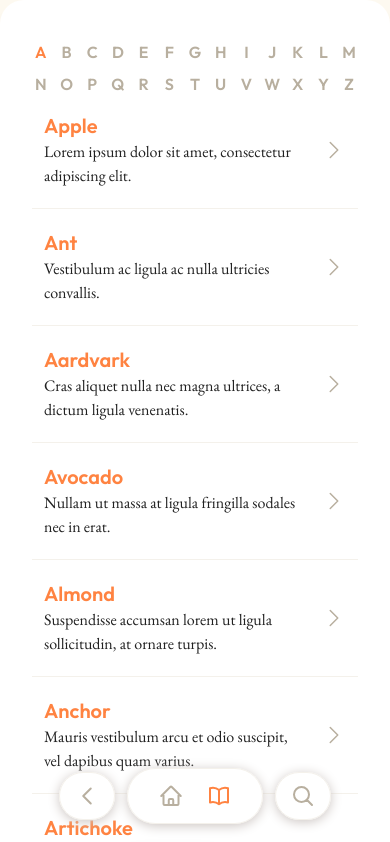
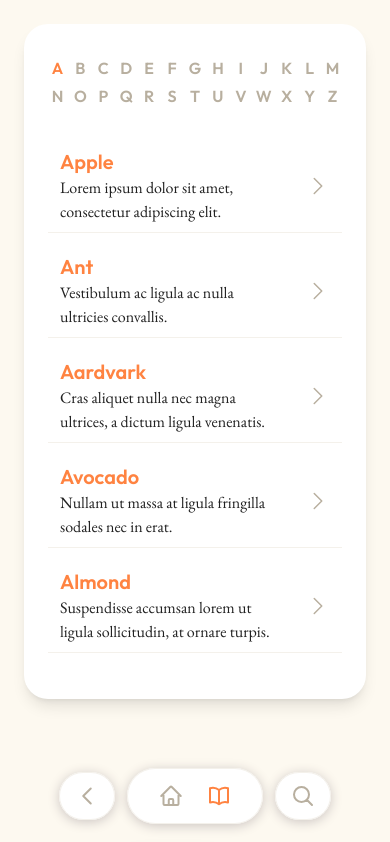
Before and after one commit to inkkadiis/wordtale, a React (Vite) app: page /library in a window 390 px wide. Shown: the top 842 px of the page. Built offline with nearby package versions, Linux system fonts and the light colour scheme.

Commit message:
update: adjusted size and responsive

```diff
--- a/src/components/WordNovel.jsx
+++ b/src/components/WordNovel.jsx
@@ -1,10 +1,10 @@
 export default function WordNovel() {
   return (
     <div className="relative w-full h-full bg-white rounded-tr-3xl rounded-br-3xl pt-2 pr-2 pb-2 shadow-lg clip-container">
-      <div className="w-full h-full flex flex-col justify-center content-center bg-white border-borderColor border-r-4 border-t-4 border-b-4 rounded-tr-3xl rounded-br-3xl p-7">
+      <div className="w-full h-full flex flex-col justify-center  bg-white border-borderColor border-r-4 border-t-4 border-b-4 rounded-tr-3xl rounded-br-3xl p-7">
         <div className="h-[80%] flex flex-col  ">
-          <div className="h-full flex-1 overflow-y-auto min-h-0 scroll-fade pt-3">
-            <div className="flex flex-col gap-5">
+          <div className="h-full flex-1  overflow-y-auto min-h-0 scroll-fade pt-3">
+            <div className="flex flex-col gap-5 justify-center">
               <div className="bg-black rounded-full flex justify-center items-center w-6 h-6">
                 <span className="font-outfit text-white text-xs font-normal">
                   1
--- a/src/pages/Library.jsx
+++ b/src/pages/Library.jsx
@@ -5,13 +5,77 @@ import LibraryCard from "../components/LibraryCard";
 import mockLibraryData from "../mockLibraryData.json"; // Mock 데이터 불러오기
 import { Bookmark } from "../components/Icon";
 
+
+
+{/** */}
 export default function Library() {
   const [selectedLetter, setSelectedLetter] = useState("A"); // 기본값 A
   const libraryItems = mockLibraryData[selectedLetter] || []; // 선택된 철자에 해당하는 데이터
 
   return (
+    <div className="h-80p max-w-md grow rounded-3xl bg-white p-6 md:p-8 shadow-lg flex flex-col gap-6 m-6">
+      {/* 철자 선택 버튼 */}
+
+      <div className="grid grid-cols-13  md:grid-cols-13 gap-1 sm:gap-2 py-2 flex-none">
+        {Array.from({ length: 26 }, (_, i) => String.fromCharCode(65 + i)).map(
+          (letter) => (
+            <Letter
+              key={letter}
+              onClick={() => setSelectedLetter(letter)}
+              isSelected={selectedLetter === letter}
+            >
+              {letter}
+            </Letter>
+          )
+        )}
+      </div>
+
+      {/* 도서관 아이템 목록 */}{/* 단어뜻이 작을때 화살표 아이콘이 왼쪽으로 땡겨짐 */ }
+      <div className="flex-1 overflow-y-auto flex flex-col gap-3 min-h-0 scrollbar-thin scrollbar-rounded scrollbar-thumb-gray-400 scrollbar-track-gray-100">
+        {libraryItems.length > 0 ? (
+          libraryItems.map((item, index) => (
+            <div key={index}>
+              <LibraryCard
+                title={item.title}
+                description={item.description}
+                resetTrigger={selectedLetter}
+              />
+              {index !== libraryItems.length - 1 && <Divider />}
+            </div>
+          ))
+        ) : (
+          <div className="h-full flex flex-col items-center justify-center gap-3 text-gray-500">
+            <span className="text-6xl text-sub opacity-50 drop-shadow-xl">
+              <Bookmark size={36} strokeWidth={2} />
+            </span>
+            <h3 className="mt-4 text-center text-sub opacity-50 text-base md:text-lg">
+              A blank page…
+              <br />
+              waiting for your favorite words!
+            </h3>
+            <h3 className="text-center text-sub font-semibold underline text-sm md:text-base">
+              Start exploring
+            </h3>
+          </div>
+        )}
+      </div>
+    </div>
+  );
+}
+
+
+
+{/**
+export default function Library() {
+  const [selectedLetter, setSelectedLetter] = useState("A"); // 기본값 A
+  const libraryItems = mockLibraryData[selectedLetter] || []; // 선택된 철자에 해당하는 데이터
+
+  */}
+  {/**
+  return (
     <div className="h-68p max-w-md grow rounded-3xl bg-white p-8 shadow-xl flex flex-col">
       {/* 철자 선택 버튼 */}
+      {/**
       <div className="grid grid-cols-13 gap-2 py-2 flex-none">
         {Array.from({ length: 26 }, (_, i) => String.fromCharCode(65 + i)).map(
           (letter) => (
@@ -44,6 +108,7 @@ export default function Library() {
               <Bookmark size={36} strokeWidth={2} />
             </span>
             {/* 아이콘 (필요하면 SVG로 변경) */}
+            {/**
             <h3 className="mt-4 text-center text-sub opacity-50">
               A blank page…
               <br />
@@ -58,3 +123,4 @@ export default function Library() {
     </div>
   );
 }
+*/}
```
